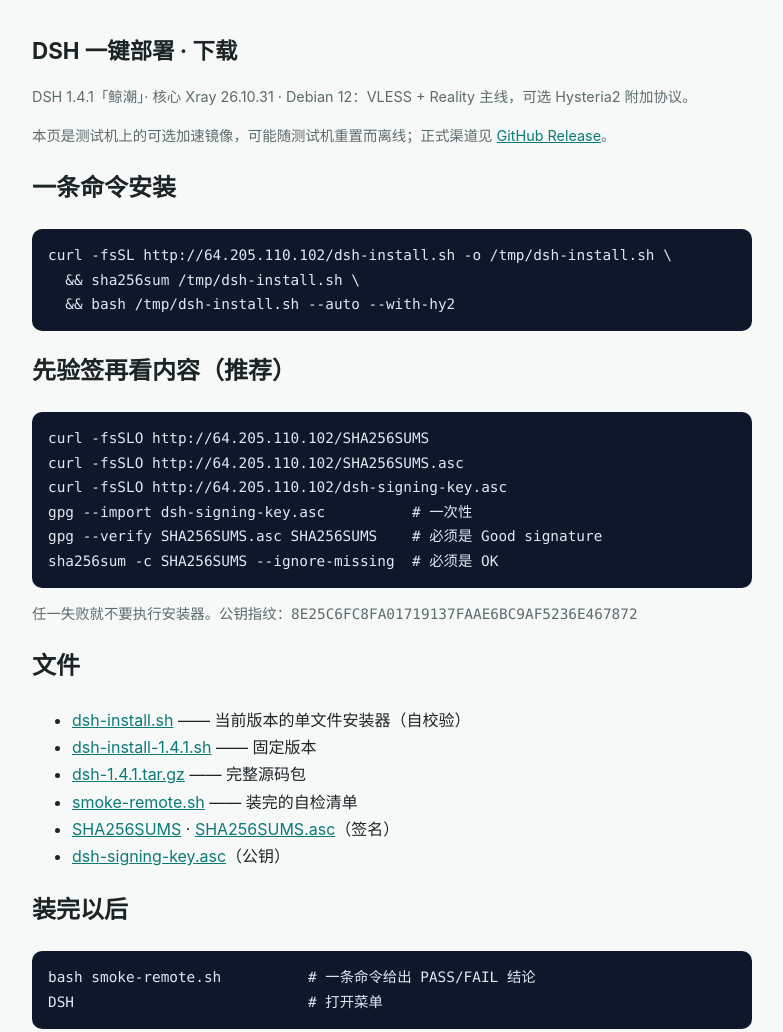
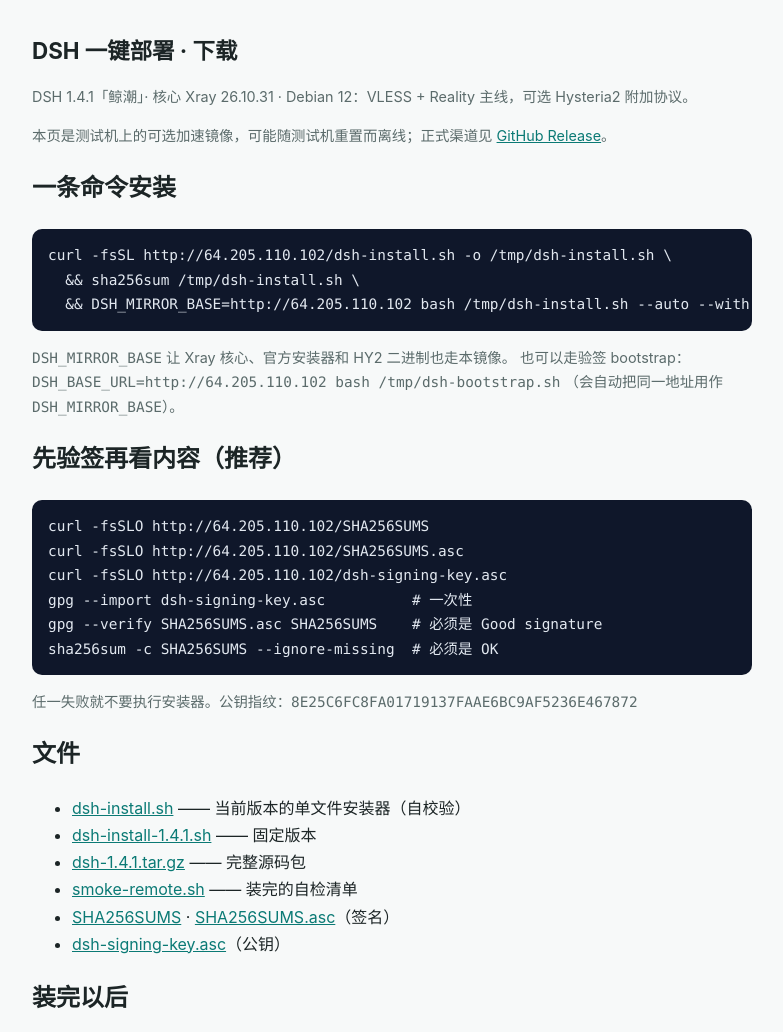
Before and after one commit to cc520go/dsh-deploy, a plain HTML site: page tools/mirror/index.html in a window 1280 px wide. Shown: the top 1032 px of the page, without its empty margins (248-1031 px from the left). Drawn offline with Linux system fonts and the light colour scheme.

Commit message:
docs(mirror): mirror-mode install needs DSH_MIRROR_BASE; bootstrap derives it

```diff
--- a/tools/mirror/index.html
+++ b/tools/mirror/index.html
@@ -22,7 +22,10 @@
 <h2>一条命令安装</h2>
 <pre>curl -fsSL http://64.205.110.102/dsh-install.sh -o /tmp/dsh-install.sh \
   &amp;&amp; sha256sum /tmp/dsh-install.sh \
-  &amp;&amp; bash /tmp/dsh-install.sh --auto --with-hy2</pre>
+  &amp;&amp; DSH_MIRROR_BASE=http://64.205.110.102 bash /tmp/dsh-install.sh --auto --with-hy2</pre>
+<p class="muted"><code>DSH_MIRROR_BASE</code> 让 Xray 核心、官方安装器和 HY2 二进制也走本镜像。
+也可以走验签 bootstrap：<code>DSH_BASE_URL=http://64.205.110.102 bash /tmp/dsh-bootstrap.sh</code>
+（会自动把同一地址用作 <code>DSH_MIRROR_BASE</code>）。</p>
 <h2>先验签再看内容（推荐）</h2>
 <pre>curl -fsSLO http://64.205.110.102/SHA256SUMS
 curl -fsSLO http://64.205.110.102/SHA256SUMS.asc
```
Also changed, not shown: 3 other files.
